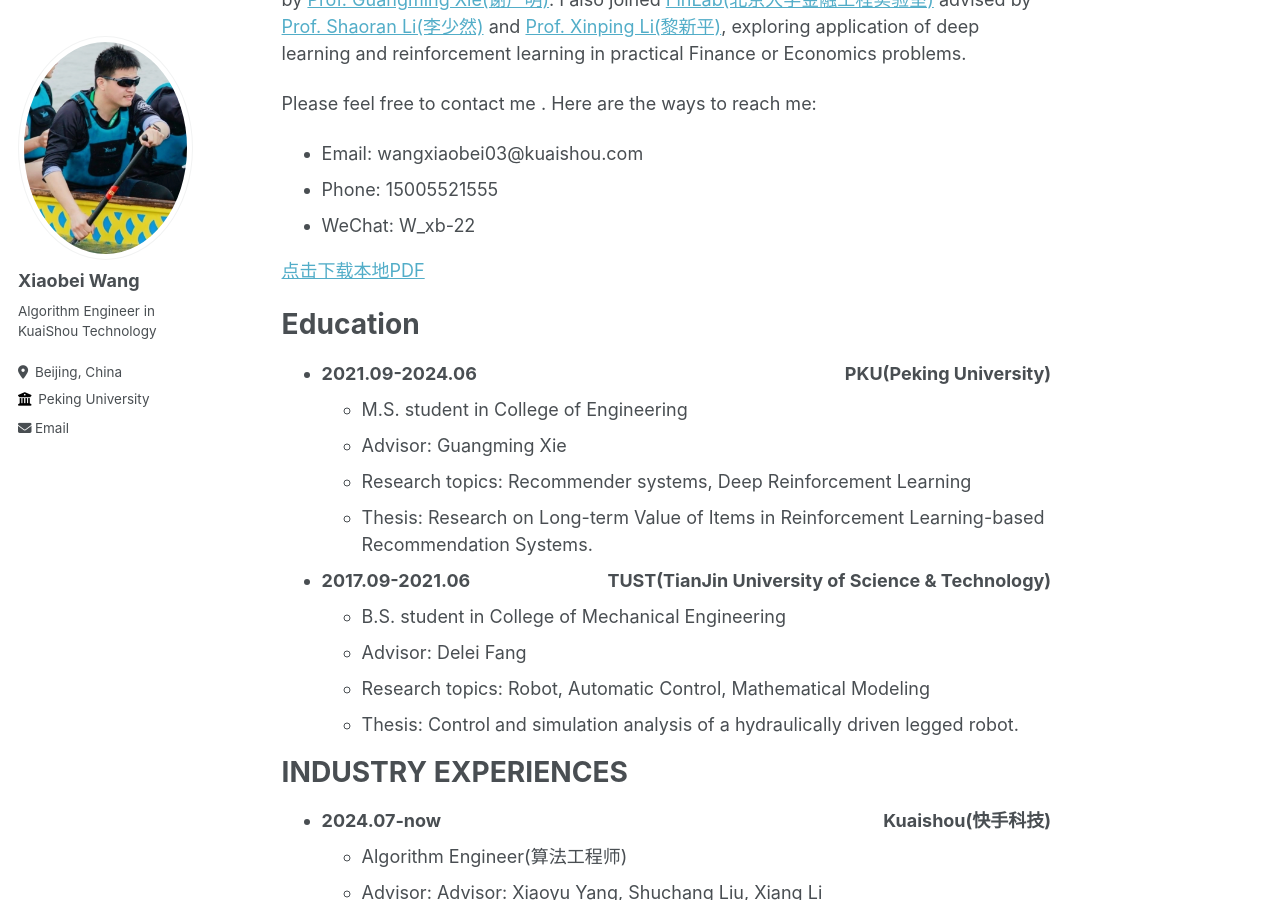
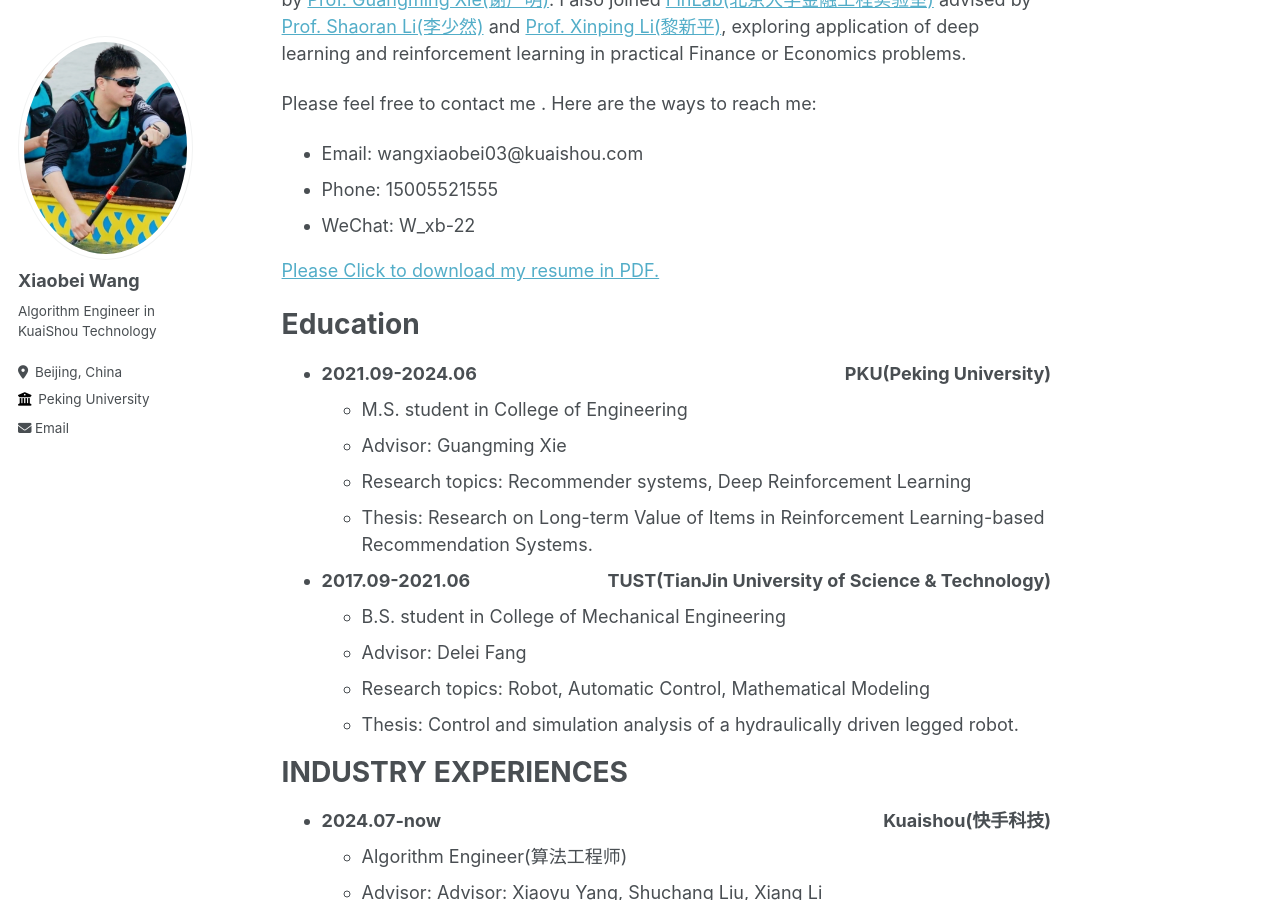
Before and after one commit to wangxiaobei822/wangxiaobei822.github.io, a Jekyll site: the page built from _pages/about.md, in a window 1280 px wide and 900 px high, scrolled down 364 px. Built offline with Jekyll 4.4.1, drawn with Linux system fonts in a browser that asks for light colours.

Commit message:
Update about.md

```diff
--- a/_pages/about.md
+++ b/_pages/about.md
@@ -16,7 +16,7 @@ Please feel free to contact me . Here are the ways to reach me:
 - Phone: 15005521555
 - WeChat: W_xb-22
 
-[点击下载本地PDF](../images/wxb_cv.pdf)
+[Please Click to download my resume in PDF.](../images/wxb_cv.pdf)
 
 Education
 ======
```
